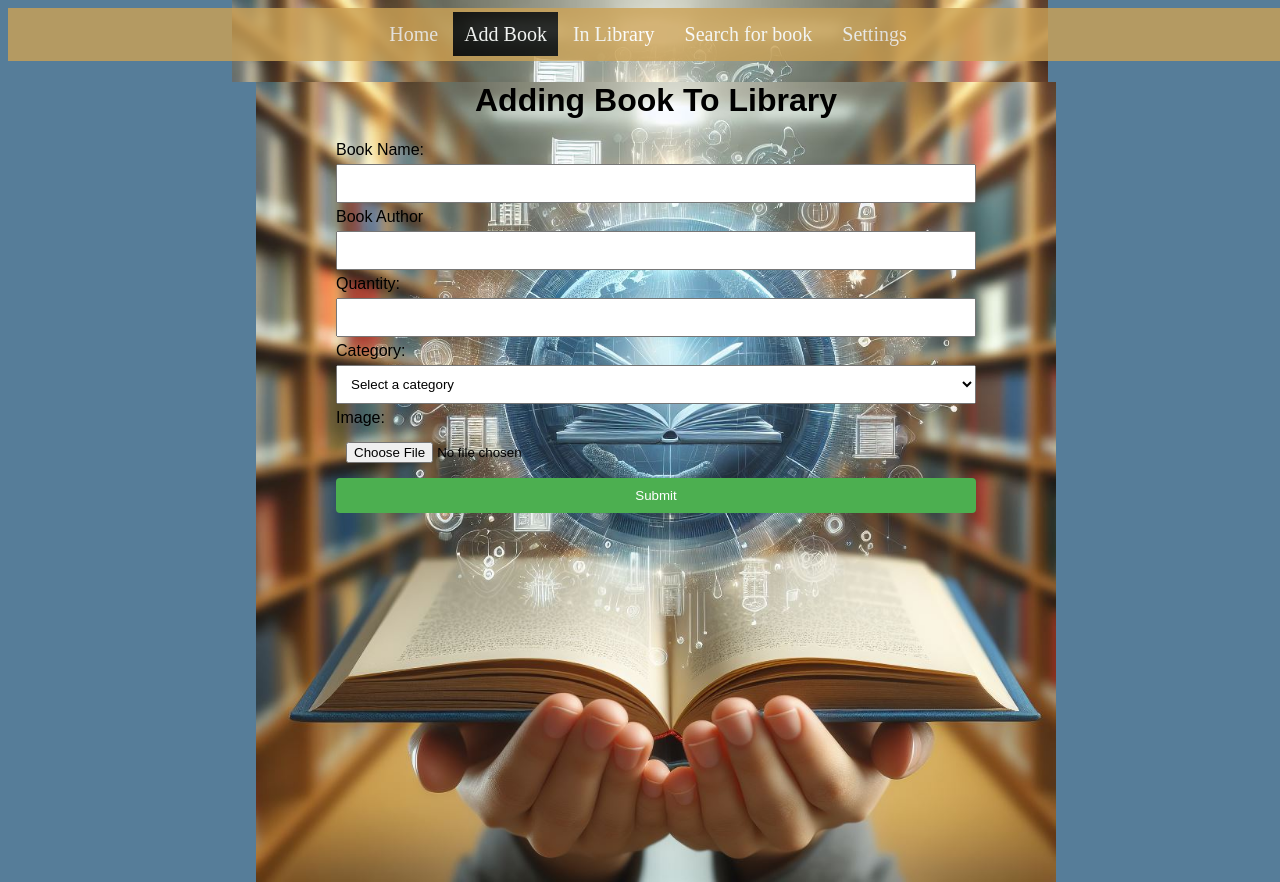
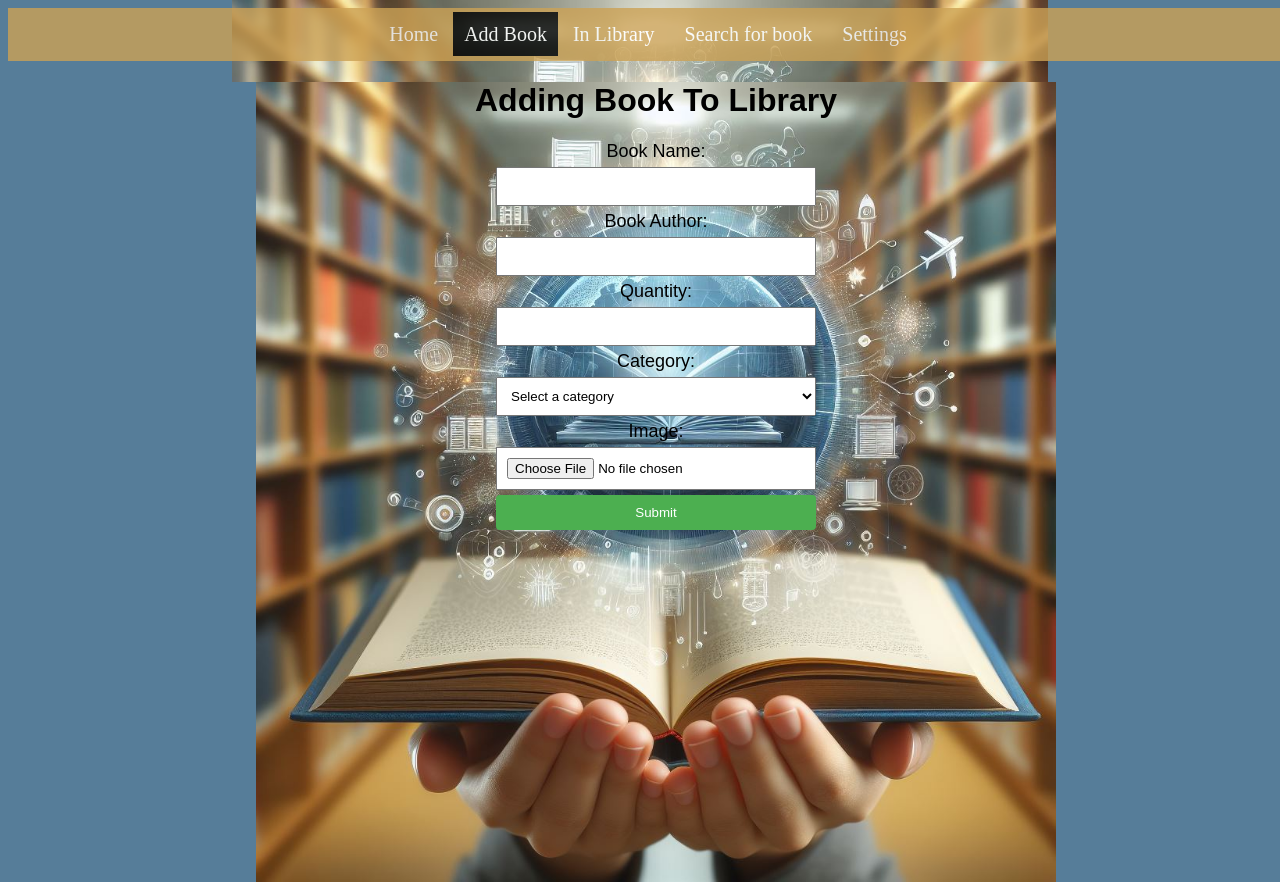
Before and after one commit to roudasaffuri/Online-Library, an Angular app: page /add-book in a window 1280 px wide. Built offline with nearby package versions, Linux system fonts and the light colour scheme.

Commit message:
Update1/4

```diff
--- a/src/app/add-book/add-book.component.css
+++ b/src/app/add-book/add-book.component.css
@@ -1,19 +1,23 @@
 body {
     font-family: Arial, sans-serif;
-    text-align: center; /* Center aligning the content */
+    text-align: center;
   }
   form {
     width: 50%;
     margin: 0 auto;
-    text-align: left; /* Aligning form elements to the left */
+    text-align: center;
   }
   input[type="text"], select, input[type="file"],input[type="number"] {
-    width: 100%;
+    width: 50%;
     padding: 10px;
     margin: 5px 0;
     box-sizing: border-box;
   }
-
+  input[type="file"]{
+    cursor: pointer;
+    background-color: white;
+    border:solid #767676 1px;
+  }
   button {
     background-color: #4CAF50;
     color: white;
@@ -21,8 +25,11 @@ body {
     border: none;
     border-radius: 4px;
     cursor: pointer;
-    width: 100%;
+    width: 50%;
   }
-  input[type="submit"]:hover {
+  label{
+    font-size: large;
+  }
+  button:hover {
     background-color: #45a049;
   }
--- a/src/app/add-book/add-book.component.html
+++ b/src/app/add-book/add-book.component.html
@@ -1,22 +1,21 @@
 <body>
   <h1>Adding Book To Library</h1>
-    <form>
-      <label>Book Name:</label>
-      <input type="text" id="name" name="name" required><br>
-      <label>Book Author</label>
-      <input type="text" id="AuthorName" name="name" required><br>
+  <form (ngSubmit)="onSubmit()">
+  <label>Book Name:</label><br>
+  <input type="text" id="name" name="name" required [(ngModel)]="bookName"><br>
+  <label>Book Author:</label><br>
+  <input type="text" id="AuthorName" name="author" required [(ngModel)]="authorName"><br>
   <label>Quantity:</label><br>
-      <input type="number" id="Qnt" name="name" required><br>
-      <label>Category:</label>
-      <select id="category" name="category" required>
+  <input type="number" id="Qnt" name="quantity" required [(ngModel)]="quantity"><br>
+  <label>Category:</label><br>
+  <select id="category" name="category" required [(ngModel)]="category">
     <option value="">Select a category</option>
     <option value="Category 1">Category 1</option>
     <option value="Category 2">Category 2</option>
     <option value="Category 3">Category 3</option>
   </select><br>
-      <label>Image:</label>
-      <input type="file" id="image" name="image" accept="image/*" required><br>
-
-      <button>Submit</button>
+  <label>Image:</label><br>
+  <input type="file" id="image" name="image" accept="image/*" required (change)="onFileSelected($event)"><br>
+  <button type="submit">Submit</button>
   </form>
 </body>
--- a/src/app/add-book/add-book.component.ts
+++ b/src/app/add-book/add-book.component.ts
@@ -1,10 +1,31 @@
 import { Component } from '@angular/core';
-
+import { SharedDataService } from 'src/app/service.service';
 @Component({
   selector: 'app-add-book',
   templateUrl: './add-book.component.html',
   styleUrls: ['./add-book.component.css']
 })
 export class AddBookComponent {
+  bookName: string = '';
+  authorName: string = '';
+  quantity!: number;
+  category: string = '';
+  imageData!: File;
 
+  constructor(private sharedDataService: SharedDataService) {}
+
+  onSubmit(): void {
+    const formData = {
+      bookName: this.bookName,
+      authorName: this.authorName,
+      quantity: this.quantity,
+      category: this.category,
+      image: this.imageData
+    };
+    this.sharedDataService.updateFormData(formData);
+  }
+
+  onFileSelected(event: any): void {
+    this.imageData = event.target.files[0];
+  }
 }
--- a/src/app/app.module.ts
+++ b/src/app/app.module.ts
@@ -1,6 +1,6 @@
 import { NgModule } from '@angular/core';
 import { BrowserModule } from '@angular/platform-browser';
-
+import { FormsModule } from '@angular/forms';
 import { AppRoutingModule } from './app-routing.module';
 import { AppComponent } from './app.component';
 import { NavBarComponent } from './nav-bar/nav-bar.component';
@@ -24,7 +24,8 @@ import { PageNotFoundComponent } from './page-not-found/page-not-found.component
   ],
   imports: [
     BrowserModule,
-    AppRoutingModule
+    AppRoutingModule,
+    FormsModule
   ],
   providers: [],
   bootstrap: [AppComponent]
--- a/src/app/books-in-library/books-in-library.component.html
+++ b/src/app/books-in-library/books-in-library.component.html
@@ -1 +1,17 @@
-<p>books-in-library works!</p>
+<!-- display.component.html -->
+<div *ngIf="formData.length > 0">
+    <h2>Book Details</h2>
+    <div *ngFor="let formData of formData">
+      <ul>
+        <li><strong>Book Name:</strong> {{ formData.bookName }}</li>
+        <li><strong>Author:</strong> {{ formData.authorName }}</li>
+        <li><strong>Quantity:</strong> {{ formData.quantity }}</li>
+        <li><strong>Category:</strong> {{ formData.category }}</li>
+        <!-- Display image if available -->
+        <li *ngIf="formData.image">
+          <strong>Image:</strong>
+          <img [src]="getImageUrl(formData.image)" alt="Book Image">
+        </li>
+      </ul>
+    </div>
+  </div>
--- a/src/app/books-in-library/books-in-library.component.ts
+++ b/src/app/books-in-library/books-in-library.component.ts
@@ -1,10 +1,23 @@
-import { Component } from '@angular/core';
-
+import { Component, OnInit } from '@angular/core';
+import { SharedDataService } from 'src/app/service.service';
 @Component({
   selector: 'app-books-in-library',
   templateUrl: './books-in-library.component.html',
   styleUrls: ['./books-in-library.component.css']
 })
-export class BooksInLibraryComponent {
+export class BooksInLibraryComponent implements OnInit{
+  formData: any[] = [];
 
+  constructor(private sharedDataService: SharedDataService) {}
+
+  ngOnInit(): void {
+    this.sharedDataService.formData$.subscribe(dataList => {
+      this.formData = dataList;
+    });
+  }
+
+  // Function to generate URL for the uploaded image
+  getImageUrl(image: File): string {
+    return URL.createObjectURL(image);
+  }
 }
--- a/src/app/service.service.ts
+++ b/src/app/service.service.ts
@@ -1,9 +1,18 @@
 import { Injectable } from '@angular/core';
+import { BehaviorSubject, Observable } from 'rxjs';
 
 @Injectable({
   providedIn: 'root'
 })
-export class ServiceService {
+export class SharedDataService {
+  private formDataSubject: BehaviorSubject<any[]> = new BehaviorSubject<any[]>([]);
+  formData$: Observable<any[]> = this.formDataSubject.asObservable();
 
-  constructor() { }
+  constructor() {}
+
+  updateFormData(data: any): void {
+    const currentData = this.formDataSubject.value;
+    currentData.push(data);
+    this.formDataSubject.next(currentData);
+  }
 }
```
Lines whose indentation alone changed are shown as unchanged.
